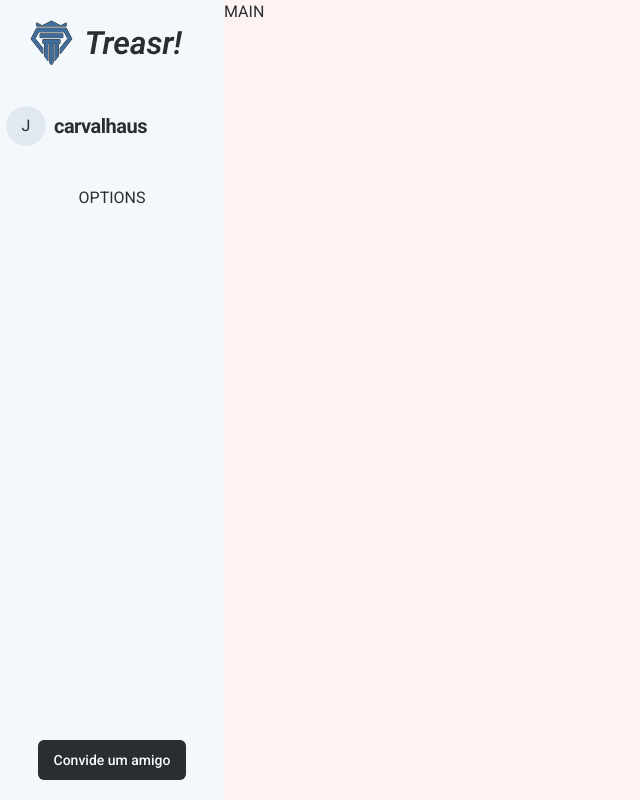
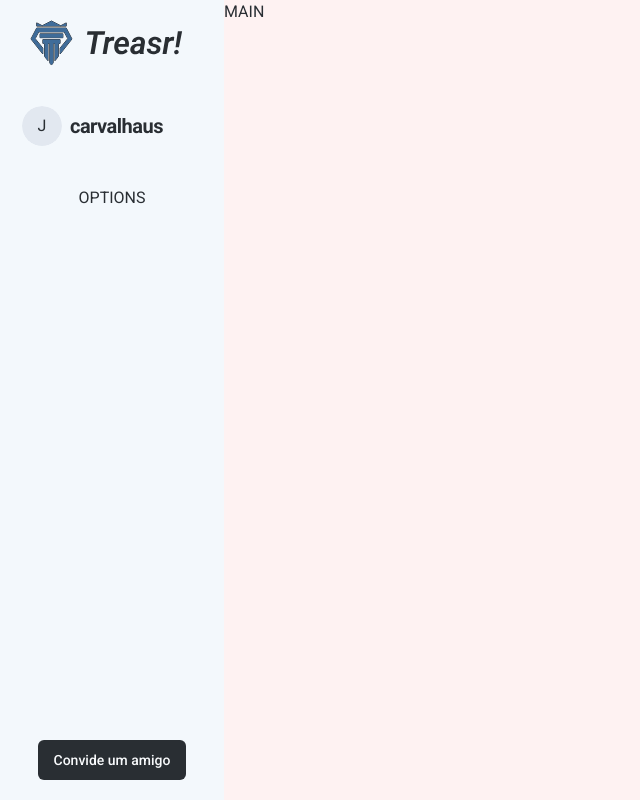
Before and after one commit to carvalhaus/financial_controller, a Next.js app in the folder frontend/: page /dashboard in a window 1280 px wide. Shown: the whole page, without its empty margins (0-640 px from the left). Built offline with nearby package versions, Linux system fonts and the light colour scheme.

Commit message:
style: add padding x

```diff
--- a/frontend/app/dashboard/layout.jsx
+++ b/frontend/app/dashboard/layout.jsx
@@ -7,7 +7,7 @@ import { Button } from "@/components/ui/button";
 function DashboardLayout({ children }) {
     return (
         <div className="flex w-svw h-svh">
-            <aside className="w-56 flex flex-col items-center py-5 gap-10">
+            <aside className="w-56 flex flex-col items-center py-5 px-4 gap-10">
                 <Link href="/">
                     <Image src="/Logo.svg" width={164} height={46} alt="Treasure logo" priority={true} />
                 </Link>
```
